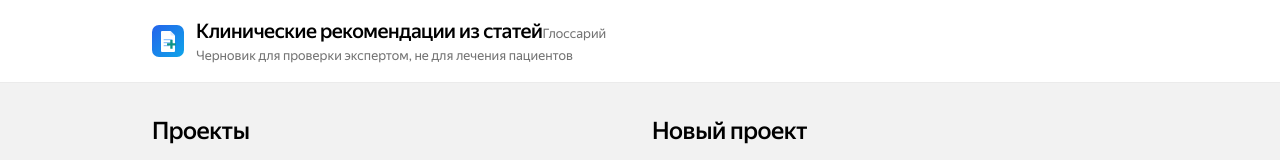
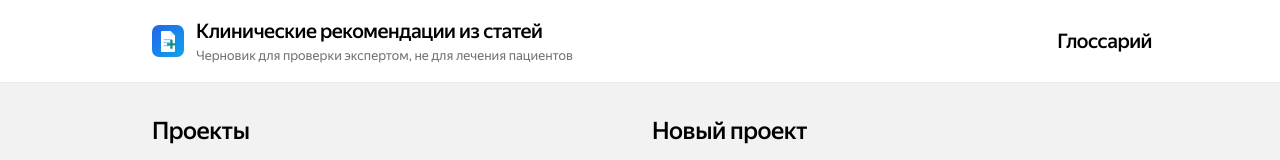
Before and after one commit to BezdomnyiBox/clinical-recs, a React (Vite) app in the folder frontend/: page / in a window 1280 px wide. Shown: the top 160 px of the page. Built offline with nearby package versions, Linux system fonts and the light colour scheme; no server answers.

Commit message:
feat(frontend): обновление заголовка приложения с улучшенной версткой и добавлением пояснительного текста

```diff
--- a/frontend/src/App.tsx
+++ b/frontend/src/App.tsx
@@ -10,16 +10,20 @@ export default function App() {
     <div className="min-h-screen">
       {/* <div className="h-1 bg-accent" /> */}
       <header className="sticky top-0 z-10 border-b border-black/8 bg-white">
-        <div className="mx-auto flex max-w-5xl items-center gap-3 px-6 py-4">
-          <img src={Logo} alt="Logo" className="size-8" />
-          <div>
-            <Link to="/" className="text-[20px] font-medium tracking-tight">
-              Клинические рекомендации из статей
-            </Link>
-            <Link to="/glossary" className="text-[13px] text-muted-foreground">
+        <div className="mx-auto flex max-w-5xl items-center justify-between">
+          <div className="flex max-w-5xl items-center gap-3 px-6 py-4">
+            <img src={Logo} alt="Logo" className="size-8" />
+            <div>
+              <Link to="/" className="text-[20px] font-medium tracking-tight">
+                Клинические рекомендации из статей
+              </Link>
+              <p className="text-[13px] text-muted-foreground">Черновик для проверки экспертом, не для лечения пациентов</p>
+            </div>
+          </div>
+          <div className="">
+            <Link to="/glossary" className="text-[20px] font-medium tracking-tight">
               Глоссарий
             </Link>
-            <p className="text-[13px] text-muted-foreground">Черновик для проверки экспертом, не для лечения пациентов</p>
           </div>
         </div>
       </header>
```
